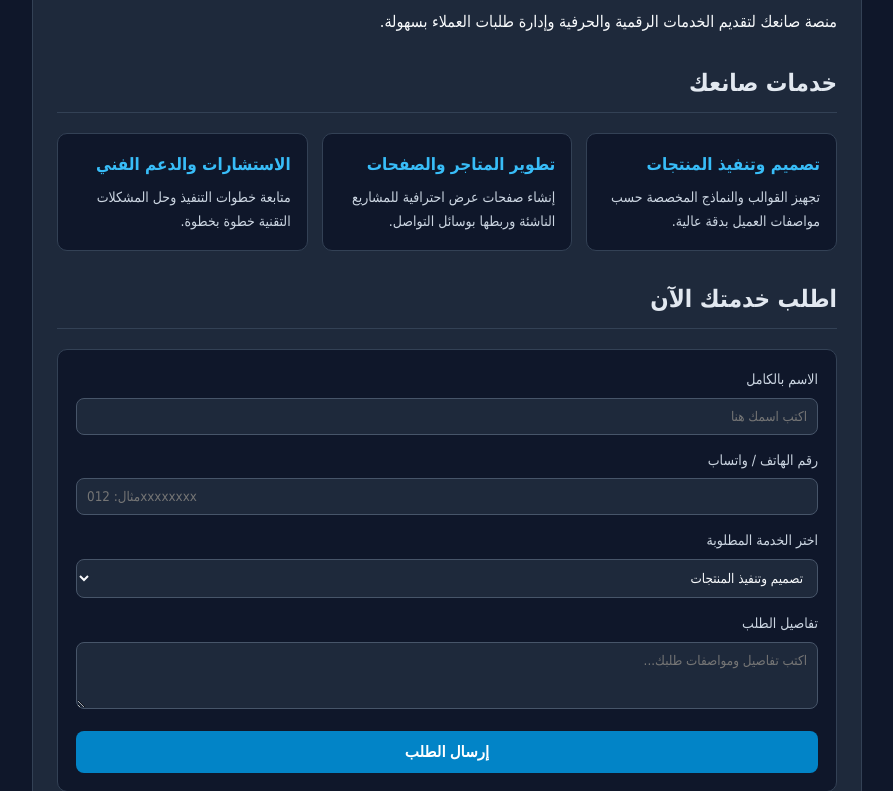
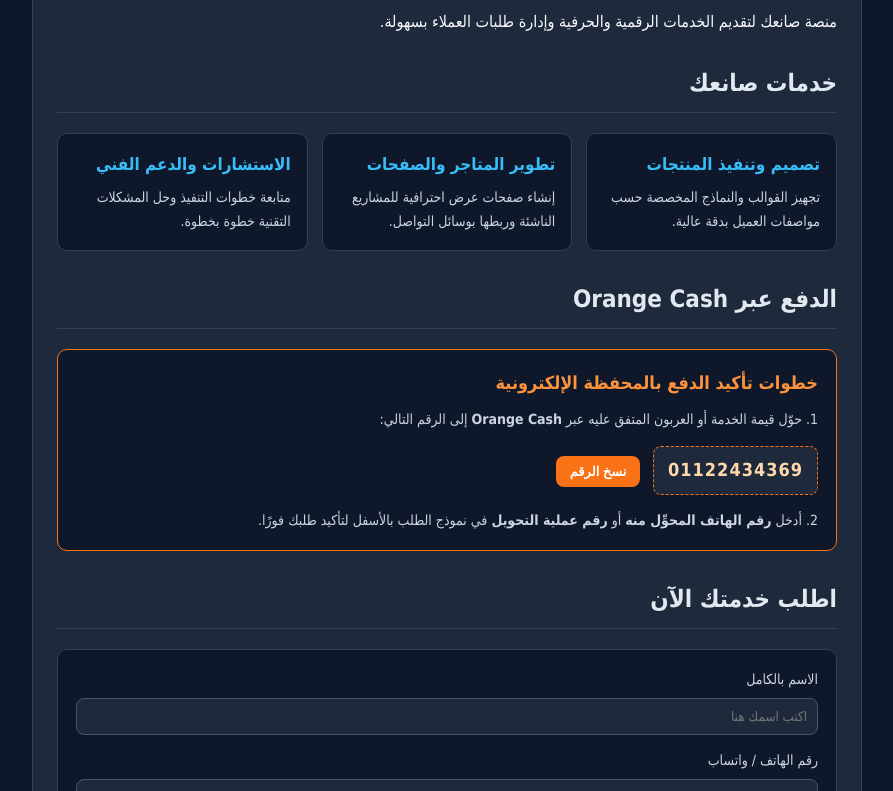
Before and after one commit to mahmoudtonsy82-cmyk/saneak-app, a plain HTML site: page index.html in a window 1280 px wide. Shown: the part 161-952 px from the top of the page, without its empty margins (193-1086 px from the left). Drawn offline with Linux system fonts and the light colour scheme.

Commit message:
Update index.html

```diff
--- a/index.html
+++ b/index.html
@@ -62,6 +62,46 @@
       font-size: 14px;
       color: #cbd5e1;
     }
+    .payment-box {
+      background: #0f172a;
+      border: 1px solid #f97316;
+      border-radius: 10px;
+      padding: 18px;
+      margin-top: 16px;
+    }
+    .payment-title {
+      color: #fb923c;
+      margin: 0 0 10px 0;
+      font-size: 18px;
+    }
+    .wallet-number {
+      display: inline-block;
+      background: #1e293b;
+      border: 1px dashed #f97316;
+      color: #fed7aa;
+      padding: 8px 14px;
+      border-radius: 8px;
+      font-size: 18px;
+      font-weight: bold;
+      letter-spacing: 1px;
+      margin: 6px 0;
+      direction: ltr;
+    }
+    .copy-btn {
+      background: #f97316;
+      color: #fff;
+      border: none;
+      padding: 8px 14px;
+      border-radius: 8px;
+      font-size: 13px;
+      font-weight: bold;
+      cursor: pointer;
+      margin-right: 8px;
+      width: auto;
+    }
+    .copy-btn:hover {
+      background: #ea580c;
+    }
     .order-form {
       background: #0f172a;
       border: 1px solid #334155;
@@ -86,7 +126,7 @@
       color: #f8fafc;
       font-family: inherit;
     }
-    button {
+    .submit-btn {
       background: #0284c7;
       color: #fff;
       border: none;
@@ -97,7 +137,7 @@
       cursor: pointer;
       width: 100%;
     }
-    button:hover {
+    .submit-btn:hover {
       background: #0369a1;
     }
     .msg {
@@ -134,6 +174,21 @@
       </div>
     </div>
 
+    <h2>الدفع عبر Orange Cash</h2>
+    <div class="payment-box">
+      <h3 class="payment-title">خطوات تأكيد الدفع بالمحفظة الإلكترونية</h3>
+      <p style="margin: 0 0 8px 0; font-size: 14px; color: #cbd5e1;">
+        1. حوّل قيمة الخدمة أو العربون المتفق عليه عبر <strong>Orange Cash</strong> إلى الرقم التالي:
+      </p>
+      <div>
+        <span class="wallet-number" id="walletNum">01122434369</span>
+        <button type="button" class="copy-btn" onclick="copyWallet()">نسخ الرقم</button>
+      </div>
+      <p style="margin: 8px 0 0 0; font-size: 14px; color: #cbd5e1;">
+        2. أدخل <strong>رقم الهاتف المحوِّل منه</strong> أو <strong>رقم عملية التحويل</strong> في نموذج الطلب بالأسفل لتأكيد طلبك فورًا.
+      </p>
+    </div>
+
     <h2>اطلب خدمتك الآن</h2>
     <form class="order-form" id="orderForm">
       <label for="clientName">الاسم بالكامل</label>
@@ -149,21 +204,37 @@
         <option value="الاستشارات والدعم الفني">الاستشارات والدعم الفني</option>
       </select>
 
+      <label for="paymentMethod">طريقة الدفع</label>
+      <select id="paymentMethod">
+        <option value="Orange Cash">محفظة Orange Cash</option>
+        <option value="الدفع عند الاتفاق">الدفع بعد مراجعة التفاصيل</option>
+      </select>
+
+      <label for="transferRef">رقم المحفظة المحوِّل منها أو مرجع التحويل (اختياري)</label>
+      <input type="text" id="transferRef" placeholder="مثال: 012xxxxxxxx أو رقم العملية" />
+
       <label for="orderNotes">تفاصيل الطلب</label>
       <textarea id="orderNotes" rows="3" placeholder="اكتب تفاصيل ومواصفات طلبك..."></textarea>
 
-      <button type="submit">إرسال الطلب</button>
+      <button type="submit" class="submit-btn">إرسال الطلب وتأكيد البيانات</button>
       <div class="msg" id="confirmMsg"></div>
     </form>
   </div>
 
   <script>
+    function copyWallet() {
+      const walletText = document.getElementById('walletNum').textContent;
+      navigator.clipboard.writeText(walletText);
+      alert('تم نسخ رقم محفظة Orange Cash: ' + walletText);
+    }
+
     document.getElementById('orderForm').addEventListener('submit', function(e) {
       e.preventDefault();
       const name = document.getElementById('clientName').value.trim();
       const service = document.getElementById('serviceType').value;
+      const payMethod = document.getElementById('paymentMethod').value;
       const msgBox = document.getElementById('confirmMsg');
-      msgBox.textContent = 'تم استلام طلبك بنجاح يا ' + name + ' بخصوص خدمة (' + service + '). سنتواصل معك قريباً.';
+      msgBox.textContent = 'تم استلام طلبك بنجاح يا ' + name + ' لخدمة (' + service + ') بطريقة دفع (' + payMethod + '). سنتواصل معك قريباً لتأكيد التنفيذ.';
       msgBox.style.display = 'block';
       this.reset();
     });
```
